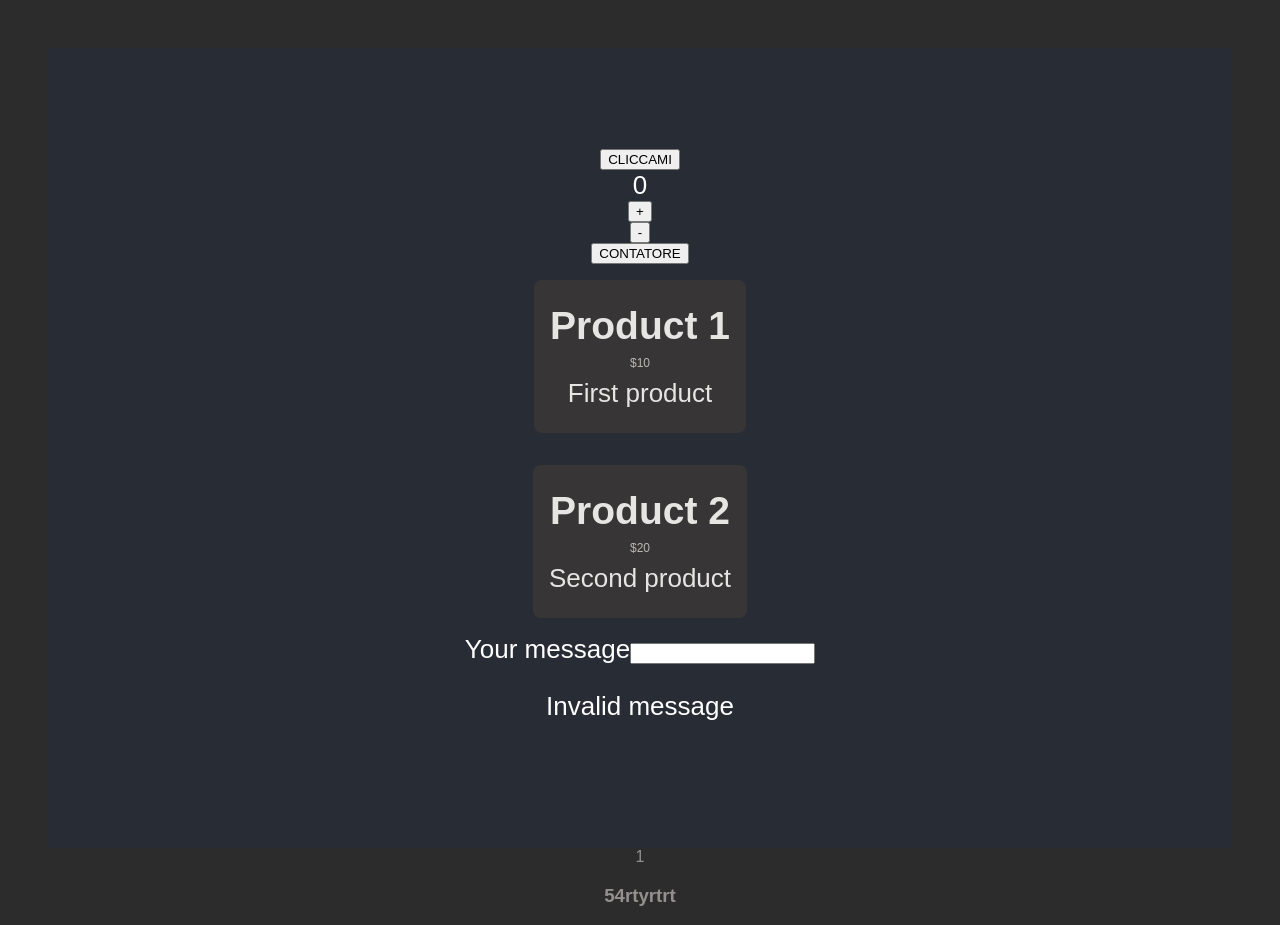
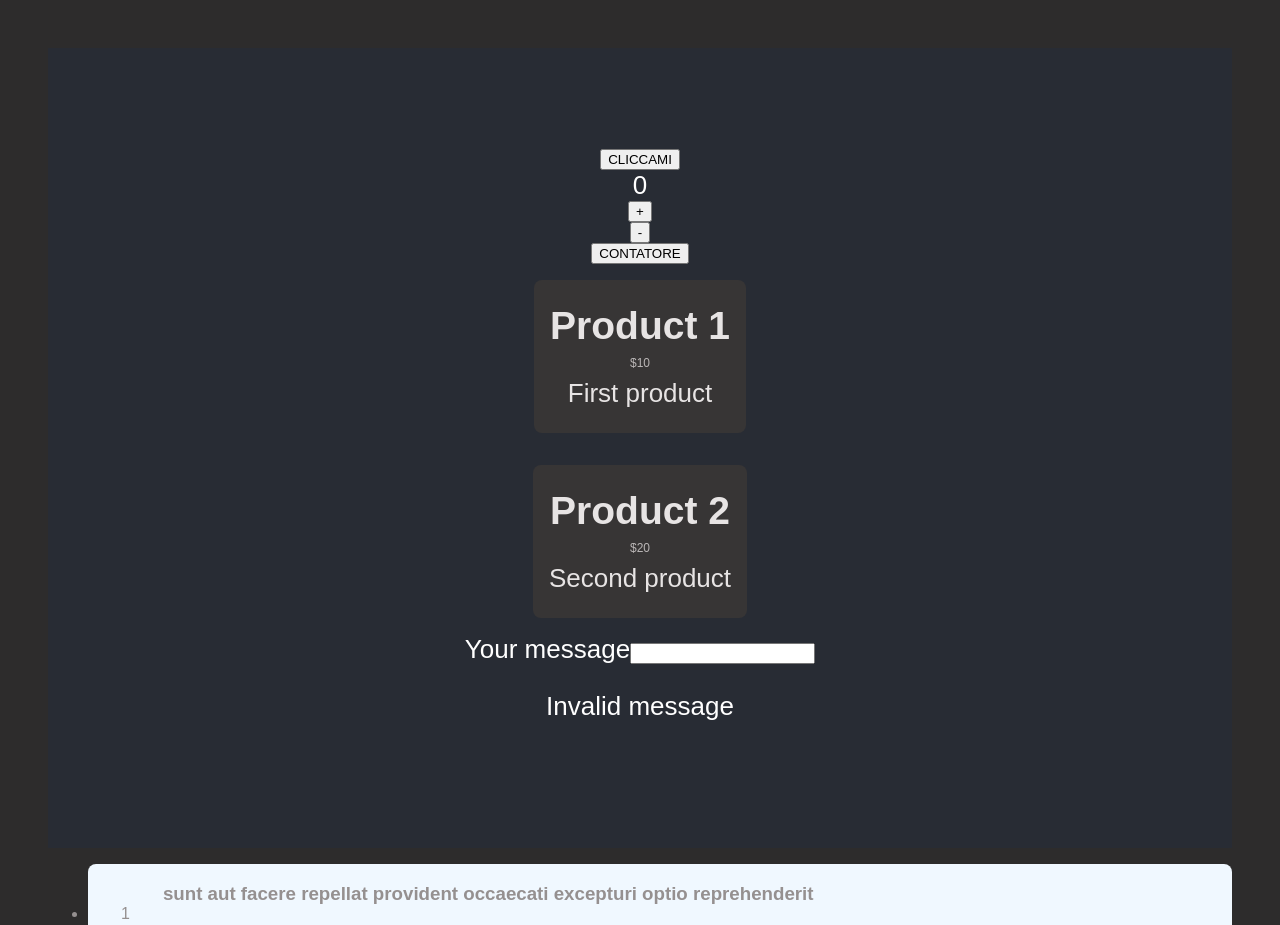
Before and after one commit to tizianocappai/ReactwithBig, a React (Create React App) app: page / in a window 1280 px wide. Shown: the top 925 px of the page. Built offline with nearby package versions, Linux system fonts and the light colour scheme.

Commit message:
aggiunta lista mock

```diff
--- a/src/App.jsx
+++ b/src/App.jsx
@@ -3,6 +3,7 @@ import Button from './components/Button/Button';
 import Contatore from './components/Contatore/Contatore';
 import Product from './components/Product/Product';
 import Post from './components/Post/Post';
+import MOCK_POSTS from './data/posts.mock'
 
 import { useState } from 'react';
 
@@ -11,6 +12,8 @@ function App() {
 	const log = (logChild) => {
 		console.log('HAI CLICCATO, SONO SUL PARENT ' + logChild);
 	};
+
+  const dataPosts = MOCK_POSTS;
 
 	const [isVisibleContatore, setIsVisibleContatore] = useState(true);
 
@@ -55,9 +58,23 @@ function App() {
 					<p>{result}</p>
 				</form>
 			</header>
+
 			<section>
-				<Post userId={'54'} title={'54rtyrtrt'} body={'54rtytrrtyyr'} />
+        <ul className='post-list'>
+          {
+            dataPosts.map((post, index) =>
+            {
+              return (
+                <li key={index}><Post id={post.id} title={post.title} body={post.body} /></li>
+              )
+            })
+          }
+        </ul>
+
+
+
 			</section>
+
 		</div>
 	);
 }
--- a/src/components/Post/Post.css
+++ b/src/components/Post/Post.css
@@ -1,8 +1,23 @@
 .post {
-	/* width: 100%;
 	height: 100px;
-	display: flex; */
+	display: flex;
+    background-color: aliceblue;
+    border-radius: 8px;
+    margin-bottom: 10px;
 }
 
 .post-number {
+    width: 80px;
+    display: flex;
+    align-items: center;
+    justify-content: center;
 }
+
+.post-content {
+    display: flex;
+    flex-direction: column;
+    align-items: flex-start;
+}
+
+.post-description {
+}
--- a/src/data/posts.mock.js
+++ b/src/data/posts.mock.js
@@ -1,4 +1,4 @@
-export default MOCK_POSTS = [
+const MOCK_POSTS = [
     {
       "userId": 1,
       "id": 1,
@@ -599,4 +599,6 @@ export default MOCK_POSTS = [
       "title": "at nam consequatur ea labore ea harum",
       "body": "cupiditate quo est a modi nesciunt soluta\nipsa voluptas error itaque dicta in\nautem qui minus magnam et distinctio eum\naccusamus ratione error aut"
     }
-  ]
+  ];
+
+  export default MOCK_POSTS;
```
